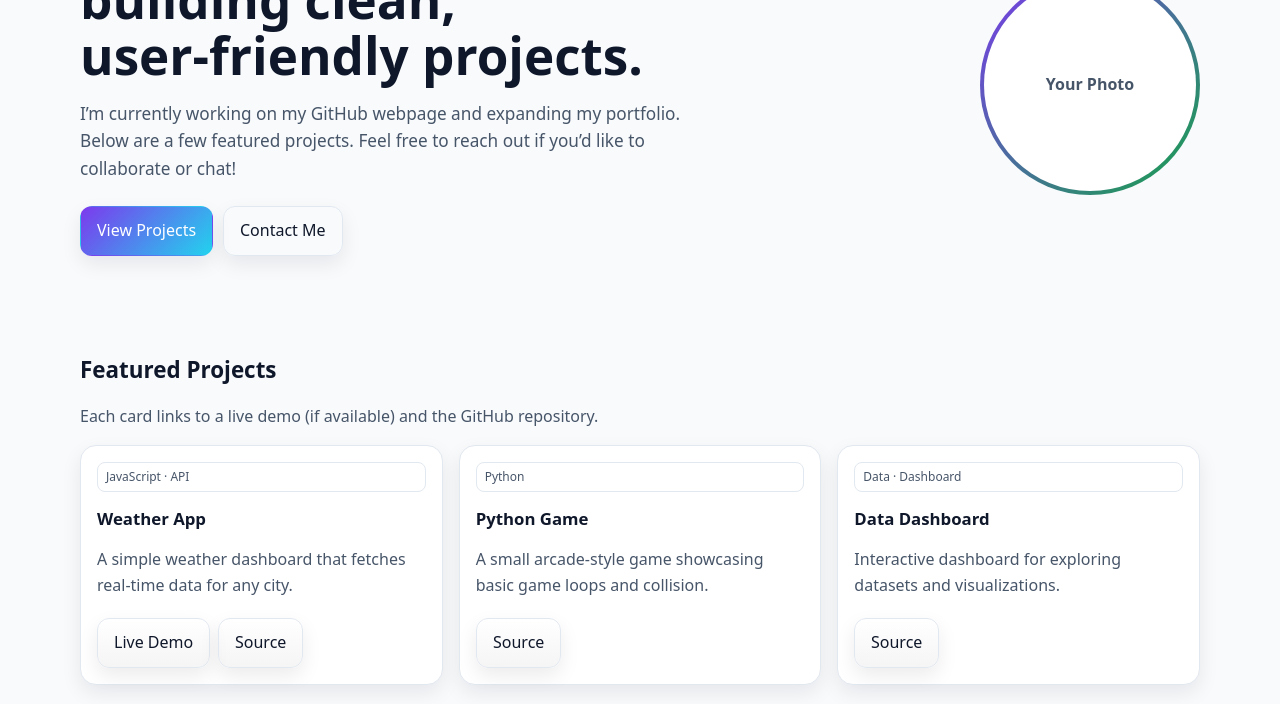
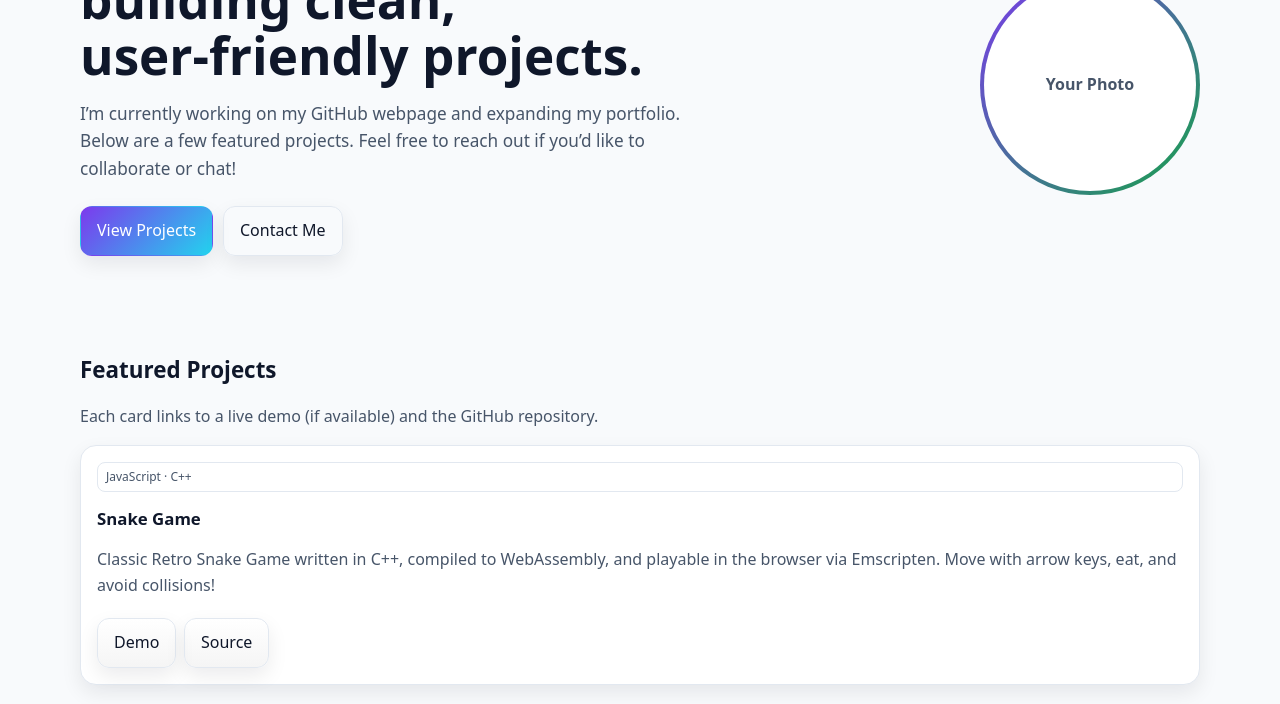
Before and after one commit to briannaagbunag/briannaagbunag.github.io, a plain HTML site: page index.html in a window 1280 px wide. Shown: the part 248-952 px from the top of the page. Drawn offline with Linux system fonts and the light colour scheme.

Commit message:
modified:   index.html

```diff
--- a/index.html
+++ b/index.html
@@ -54,34 +54,16 @@
       <div class="grid projects">
         <!-- Project Card 1 -->
         <article class="card">
-          <div class="tag">JavaScript · API</div>
-          <h3>Weather App</h3>
-          <p>A simple weather dashboard that fetches real-time data for any city.</p>
+          <div class="tag">JavaScript · C++</div>
+          <h3>Snake Game</h3>
+          <p>Classic Retro Snake Game written in C++, compiled to WebAssembly, and playable in the browser via Emscripten. Move with arrow keys, eat, and avoid collisions!</p>
           <div class="actions">
-            <a class="btn" href="https://briannaagbunag.github.io/weather-app" target="_blank" rel="noopener">Live Demo</a>
-            <a class="btn" href="https://github.com/briannaagbunag/weather-app" target="_blank" rel="noopener">Source</a>
+            <a class="btn" href="https://briannaagbunag.github.io/snake-game/index.html" target="_blank" rel="noopener">Demo</a>
+            <a class="btn" href="https://github.com/briannaagbunag/snake-game.git" target="_blank" rel="noopener">Source</a>
           </div>
         </article>
 
-        <!-- Project Card 2 -->
-        <article class="card">
-          <div class="tag">Python</div>
-          <h3>Python Game</h3>
-          <p>A small arcade-style game showcasing basic game loops and collision.</p>
-          <div class="actions">
-            <a class="btn" href="https://github.com/briannaagbunag/python-game" target="_blank" rel="noopener">Source</a>
-          </div>
-        </article>
 
-        <!-- Project Card 3 -->
-        <article class="card">
-          <div class="tag">Data · Dashboard</div>
-          <h3>Data Dashboard</h3>
-          <p>Interactive dashboard for exploring datasets and visualizations.</p>
-          <div class="actions">
-            <a class="btn" href="https://github.com/briannaagbunag/data-dashboard" target="_blank" rel="noopener">Source</a>
-          </div>
-        </article>
       </div>
     </section>
 
```
